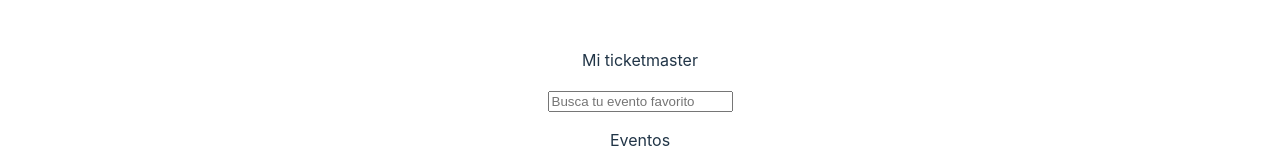
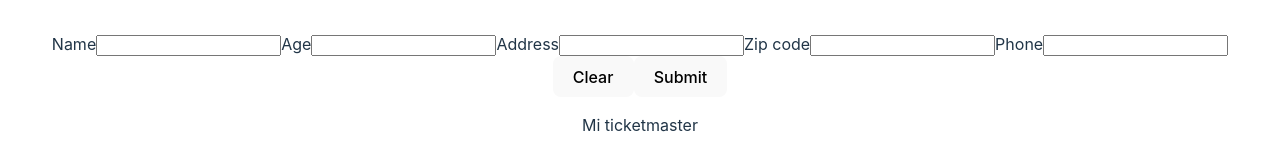
Before and after one commit to Victoria-Brightside/ticketmaster, a React (Vite) app: page / in a window 1280 px wide. Shown: the top 154 px of the page. Built offline with nearby package versions, Linux system fonts and the light colour scheme.

Commit message:
Se agrega formulario básico

```diff
--- a/src/App.jsx
+++ b/src/App.jsx
@@ -3,6 +3,7 @@
 import './App.css'
 import Navbar from './components/Navbar'
 import Eventos from './components/Eventos';
+import SignupForm from './components/SignupForm';
 
 function App() {
   const [searchTerm, setSearchTerm] = useState('');
@@ -13,6 +14,7 @@
 
   return (
     <>
+    <SignupForm/>
       <Navbar onSearch={handleNavbarSearch} />
       <Eventos searchTerm={searchTerm} />
     </>
--- /dev/null
+++ b/src/components/SignupForm/index.jsx
@@ -0,0 +1,53 @@
+import { useState } from "react";
+
+const SignupForm = () => {
+    const [name, setName] = useState('');
+    const [age, setAge] = useState('');
+    const [address, setAddress] = useState('');
+    const [zipcode, setZipcode] = useState('');
+    const [phone, setPhone] = useState('');
+
+    const handleClearClick = () => {
+        setName('');
+        setAge('');
+        setAddress('');
+        setZipcode('');
+        setPhone('');
+
+    }
+
+    const handleSubmitForm = (evt) => {
+        evt.preventDefault();
+    }
+
+    return (
+        <form onSubmit={handleSubmitForm}>
+            <label>
+                Name
+                <input value={name} onChange={(evt) => setName(evt.target.value)} required/>
+            </label>
+            <label>
+                Age
+                <input value={age} onChange={(evt) => setAge(evt.target.value)} required/>
+            </label>
+            <label>
+                Address
+                <input value={address} onChange={(evt) => setAddress(evt.target.value)} required/>
+            </label>
+            <label>
+                Zip code
+                <input value={zipcode} onChange={(evt) => setZipcode(evt.target.value)} required/>
+            </label>
+            <label>
+                Phone
+                <input value={phone} onChange={(evt) => setPhone(evt.target.value)} required/>
+            </label>
+            <div>
+                <button type="button" onClick={handleClearClick}>Clear</button>
+                <button type="submit">Submit</button>
+            </div>
+        </form>
+    );
+};
+
+export default SignupForm
```
Also changed, not shown: src/components/SignupForm/SignupForm.css (added).
